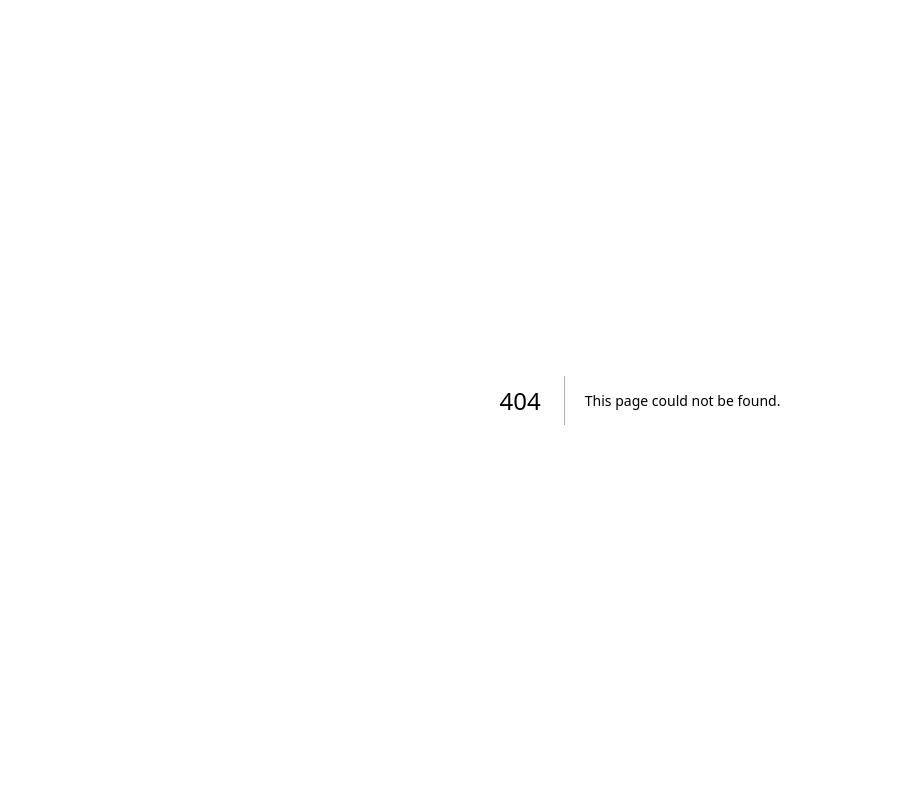
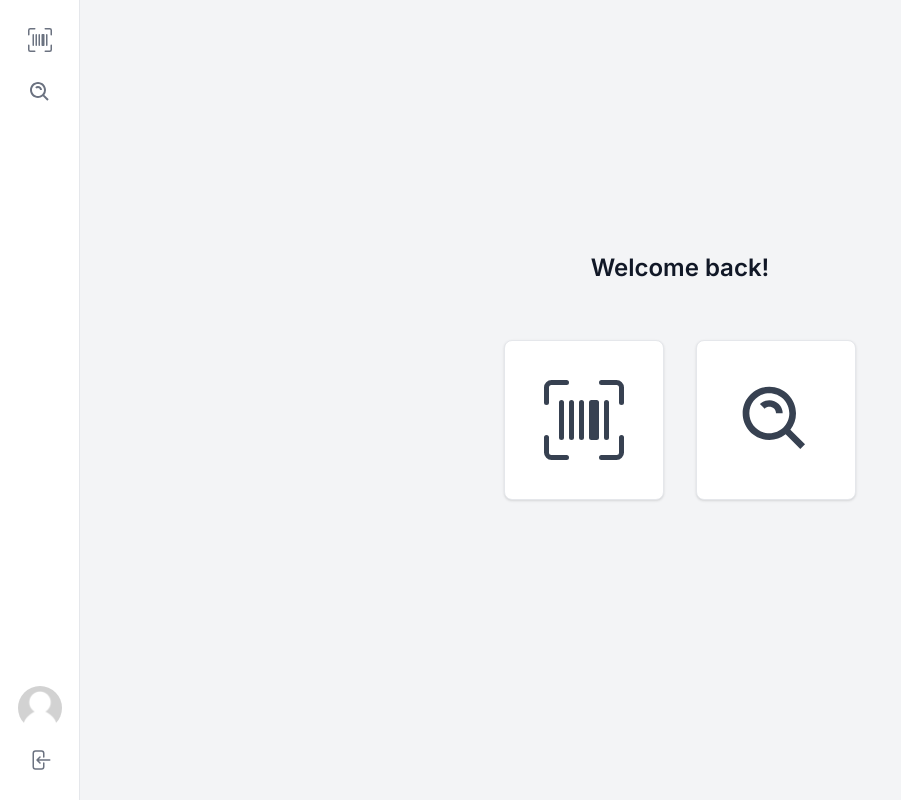
Before and after one commit to StephenLHChan/precio, a Next.js app: page /home in a window 1280 px wide. Before the commit this address had no page. Shown: the whole page, without its empty margins (0-901 px from the left). Built offline with nearby package versions, Linux system fonts and the light colour scheme; no server answers.

Commit message:
feat(home): :sparkles: new page after login

```diff
--- /dev/null
+++ b/app/home/components/Card.tsx
@@ -0,0 +1,43 @@
+import Link from 'next/link';
+
+interface CardProps {
+	label: string;
+	icon: any;
+	href: string;
+}
+
+const Card: React.FC<CardProps> = ({ label, icon: Icon, href }) => {
+	return (
+		<div
+			className="
+                mx-4
+                my-4
+                w-40
+                h-40
+                border
+                rounded-lg
+                shadow
+                text-gray-700
+                hover:text-black
+                bg-white
+            "
+		>
+			<Link
+				href={href}
+				className="
+                    px-4
+                    py-4
+                    h-full
+                    flex
+                    justify-center
+                    items-center
+                "
+			>
+				<Icon className="h-20 w-20 shrink-0" aria-hidden="true" />
+				<h3 className="hidden">{label}</h3>
+			</Link>
+		</div>
+	);
+};
+
+export default Card;
--- /dev/null
+++ b/app/home/page.tsx
@@ -0,0 +1,45 @@
+import getCurrentUser from '../actions/getCurrentUser';
+import Card from './components/Card';
+import { BsUpcScan } from 'react-icons/bs';
+import { BiSearchAlt } from 'react-icons/bi';
+
+const Home = async () => {
+	const user = await getCurrentUser();
+
+	return (
+		<div className="lg:block h-full">
+			<div
+				className="
+                px-4
+                py-10
+                sm:px-6
+                lg:px-8
+                h-full
+                flex
+                justify-center
+                items-center
+                bg-gray-100
+             ">
+				<div className="text-center items-center flex flex-col">
+					<h3 className="mt-2 text-2xl font-semibold text-gray-900">
+						Welcome back! {user?.name}
+					</h3>
+					<div
+						className="
+                        px-20
+                        py-10
+                        justify-between
+                        items-center
+                        flex
+                        w-full
+                    ">
+						<Card label="Scan" href="/home/scan" icon={BsUpcScan} />
+						<Card label="Search" href="/home/search" icon={BiSearchAlt} />
+					</div>
+				</div>
+			</div>
+		</div>
+	);
+};
+
+export default Home;
```
